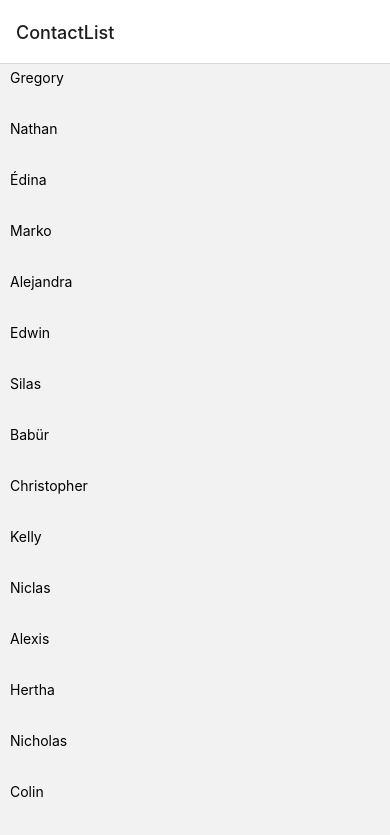
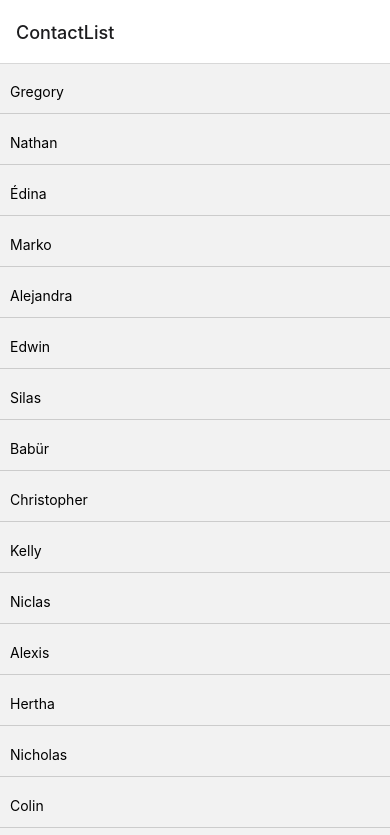
Before and after one commit to emersonjds/react-navigation-v6, a React Native app: screen /ContactList in a window 390 px wide. Shown: the top 835 px of the page. Built offline with nearby package versions, Linux system fonts and the light colour scheme.

Commit message:
config touchable button

```diff
--- a/src/screens/ContactsList/index.tsx
+++ b/src/screens/ContactsList/index.tsx
@@ -1,25 +1,29 @@
-import React, { useEffect } from "react";
+import React from "react";
 import { Text, View } from "react-native";
-import { ScrollView } from "react-native-gesture-handler";
+import { ScrollView, TouchableOpacity } from "react-native-gesture-handler";
 
 import users from "../../data.json";
 
 const ContactsList: React.FC = () => {
   return (
-    <ScrollView>
+    <ScrollView showsVerticalScrollIndicator={false}>
       {users.results.map((user) => {
         return (
-          <View
+          <TouchableOpacity
             style={{
               height: 50,
               width: "100%",
               marginBottom: 1,
               paddingHorizontal: 10,
               paddingTop: 5,
+              borderBottomColor: "#ccc",
+              borderBottomWidth: 1,
+              alignItems: "flex-start",
+              justifyContent: "center",
             }}
           >
             <Text>{user.name.first}</Text>
-          </View>
+          </TouchableOpacity>
         );
       })}
     </ScrollView>
```
